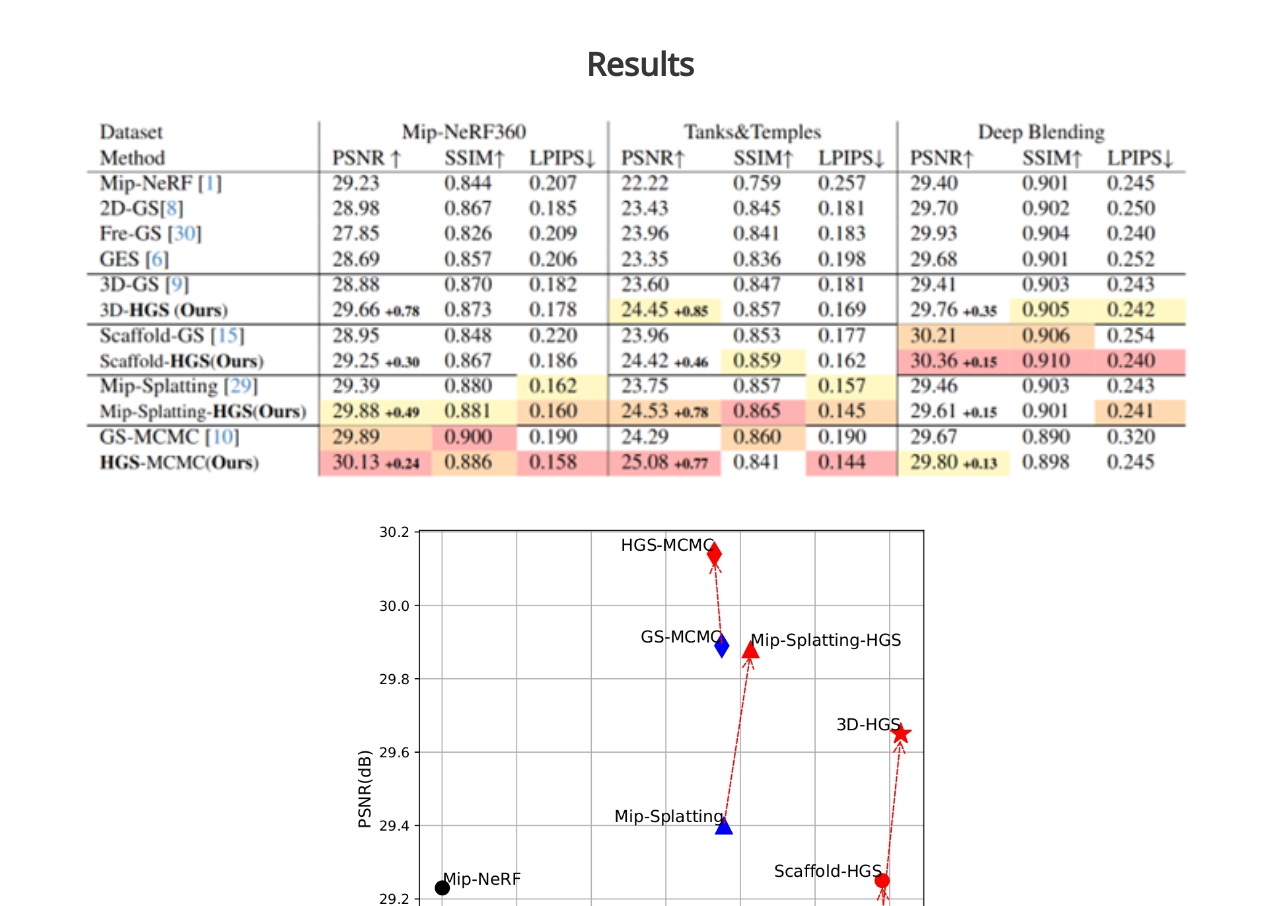
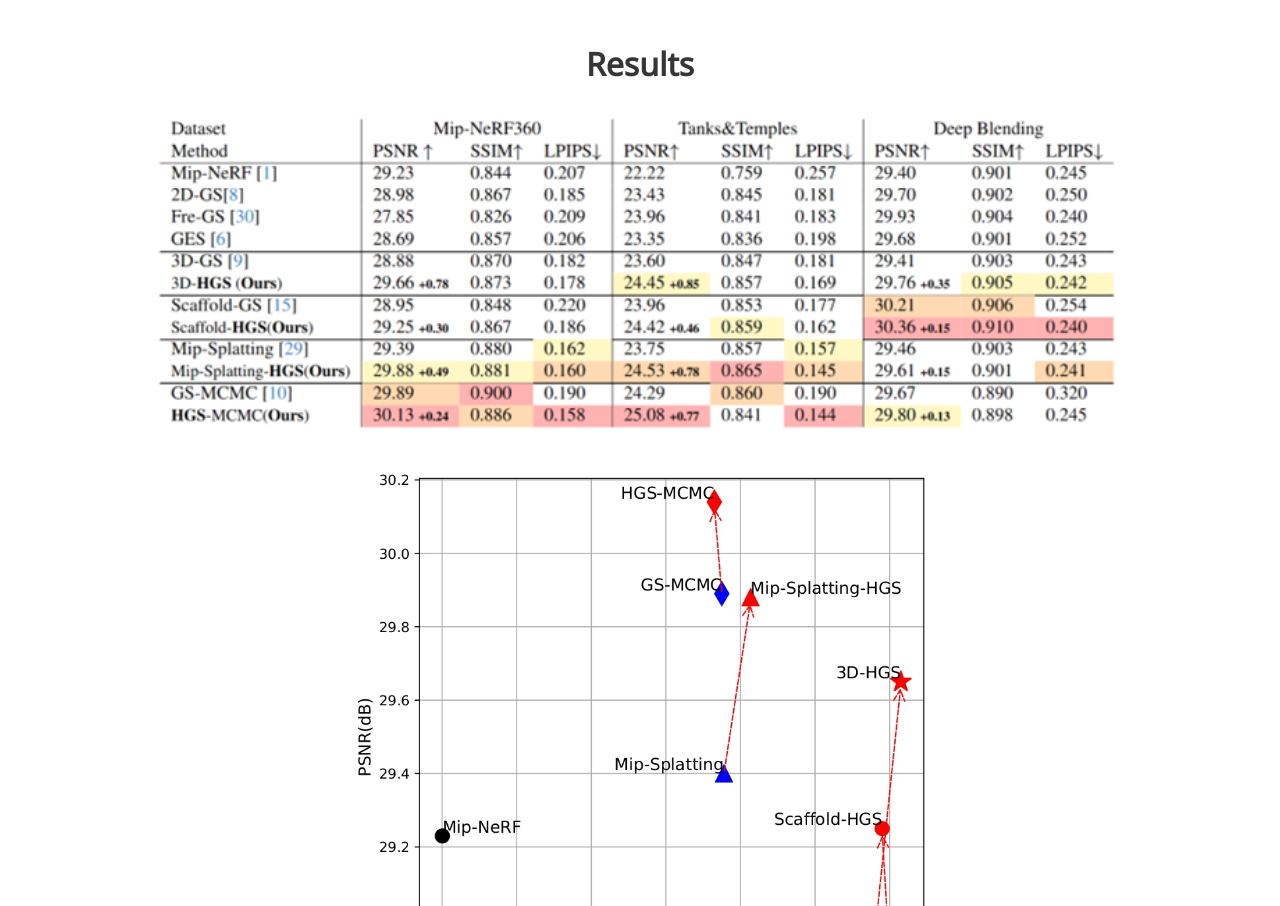
Before and after one commit to lihaolin88/CVPR-2025-3DHGS-webpage, a plain HTML site: page index.html in a window 1280 px wide. Shown: the part 2963-3869 px from the top of the page. Drawn offline with nearby package versions, Linux system fonts and the light colour scheme; some icons are missing; a web font is replaced by a local one.

Commit message:
Update index.html

```diff
--- a/index.html
+++ b/index.html
@@ -548,7 +548,7 @@ to capture high-frequency components.</p>
 <!--     </div> -->
 <!--  -->
     <div class="table-container">
-      <img src="table_3DHGS.png" alt="Quantitative comparison to the SOTA methods on real-world datasets" style="width:100%; max-width:1200px; display:block; margin:auto;">
+      <img src="table_3DHGS.png" alt="Quantitative comparison to the SOTA methods on real-world datasets" style="width:100%; max-width:1000px; display:block; margin:auto;">
     </div>
     <!-- 图片 -->
     <div class="has-text-centered">
```
